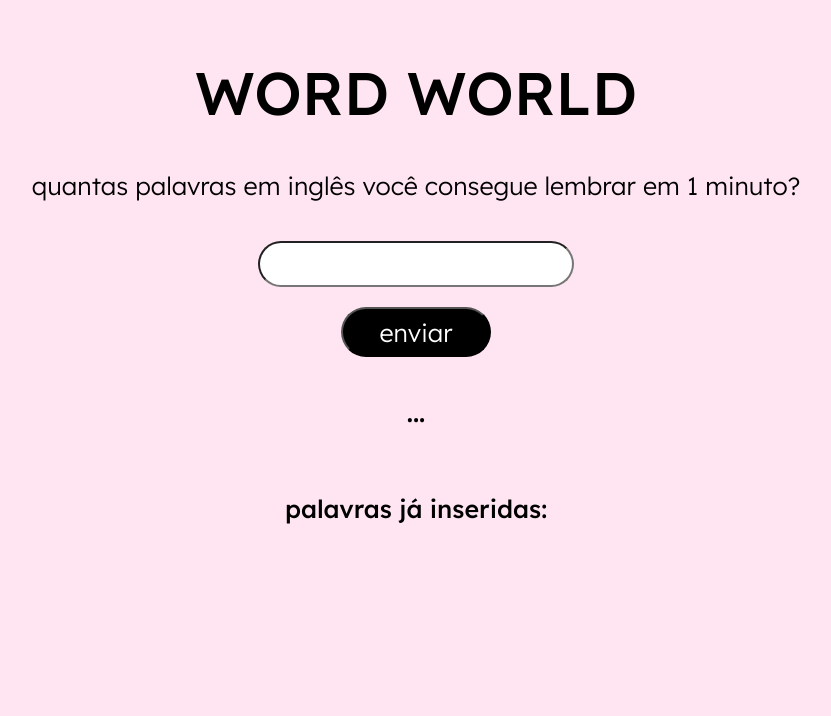
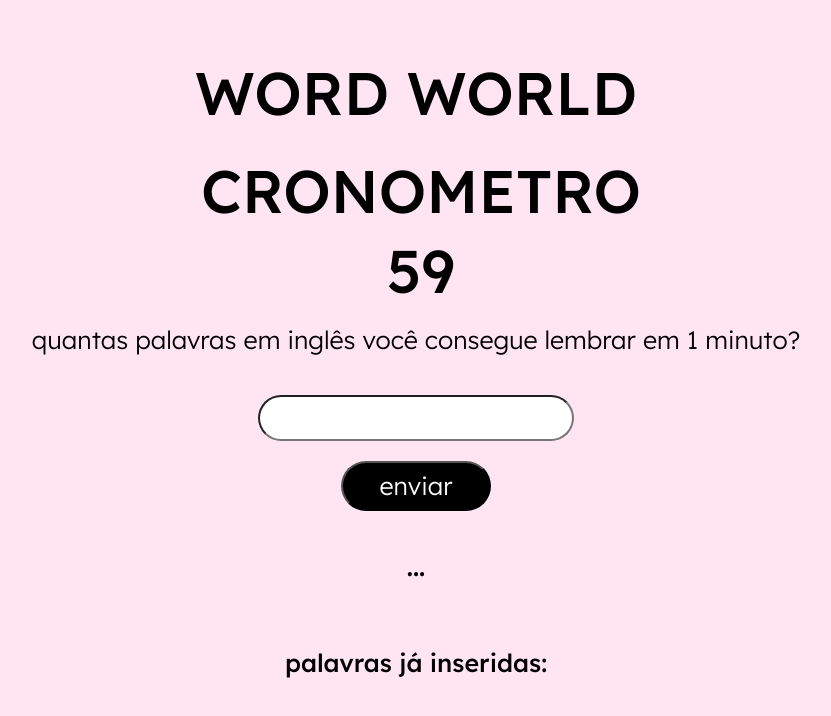
Before and after one commit to Projeto-Desenvolvimento-Web/Projetex, a plain HTML site: page index.html in a window 1280 px wide. Both pictures are taken after a click on the input "enviar". Shown: the whole page, without its empty margins (224-1055 px from the left). Drawn offline with Linux system fonts and the light colour scheme; no server answers.

Commit message:
Add files via upload
Arquivos com o cronometro

```diff
--- a/index.html
+++ b/index.html
@@ -10,9 +10,11 @@
 </head>
 <body>
     <h1 class="titulo">WORD WORLD</h1>
-    <h2 class="descricao">quantas palavras em inglês você consegue lembrar em 1 minuto?</h2>
+    <h2 class="segundos"> CRONOMETRO </h2>
+    <h3 id="tempo">60</h3>
+    <h4 class="descricao">quantas palavras em inglês você consegue lembrar em 1 minuto?</h4>
     <input id="entrada" type="text" name="entrada" size="40">
-    <input id="botao" type="submit" value="enviar" onclick="comparar()">
+    <input id="botao" type="submit" value="enviar" onclick="contagem()" ondblclick="comparar()" >
     <resultado id="res" class="res">
         <div class="resultado">
             <h3 id="incentivo" class="incentivo">...</h3>
--- a/script.js
+++ b/script.js
@@ -19,3 +19,26 @@ botao.addEventListener("click", () => { // clica no botão e faz isso
       }
     });
 });
+
+document.getElementById("botao").addEventListener("input", function() {
+    if (!tempo) {
+      contagem();
+    }
+  });
+
+function contagem(){
+    tempo = setInterval (function (){
+        var cronometro = document.getElementById('tempo').innerHTML;
+        var soma = parseInt(cronometro) - 1;
+        if (soma === 0){
+            document.getElementById('tempo').innerHTML = "Tempo esgotado";
+            pararcontagem()
+        }else{
+            document.getElementById('tempo').innerHTML = soma
+        }
+    }, 2000);
+}
+
+function pararcontagem(){
+    clearInterval(tempo);
+}
--- a/style.css
+++ b/style.css
@@ -113,3 +113,33 @@ input{
   font-family: 'Lexend';
   font-size: 20px;
 }
+
+#tempo{
+    font-family: 'Lexend';
+    font-weight: 400;
+    font-size: 60px;
+    height: 40px;
+    width: 300px;
+    display: flex;
+    justify-content: center;
+    margin: auto;
+    align-items: center;
+    border-radius: 30px;
+    margin-top: 40px;
+    padding-left: 10px;
+}
+
+.segundos{
+    font-family: 'Lexend';
+    font-weight: 400;
+    font-size: 60px;
+    height: 40px;
+    width: 300px;
+    display: flex;
+    justify-content: center;
+    margin: auto;
+    align-items: center;
+    border-radius: 30px;
+    margin-top: 40px;
+    padding-left: 10px;
+}
```
